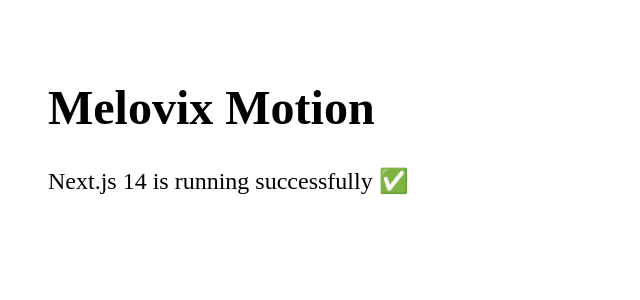
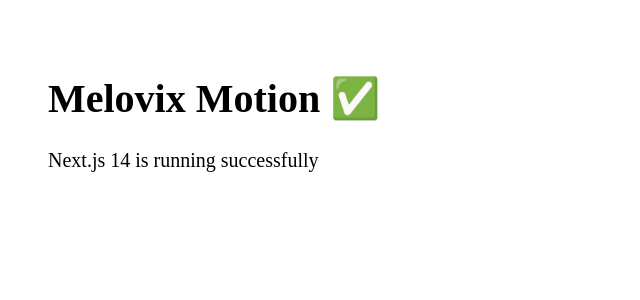
Before and after one commit to javadelyasi22-cmd/Melovix-motion, a Next.js app: page / in a window 1280 px wide. Shown: the top 300 px of the page, without its empty margins (0-640 px from the left). Built offline with nearby package versions, Linux system fonts and the light colour scheme.

Commit message:
Update page.js

```diff
--- a/app/page.js
+++ b/app/page.js
@@ -1,8 +1,8 @@
 export default function Home() {
   return (
-    <main style={{ padding: 40, fontSize: 24 }}>
-      <h1>Melovix Motion</h1>
-      <p>Next.js 14 is running successfully ✅</p>
+    <main style={{ padding: 40, fontSize: 20 }}>
+      <h1>Melovix Motion ✅</h1>
+      <p>Next.js 14 is running successfully</p>
     </main>
   );
-                 }
+}
```
